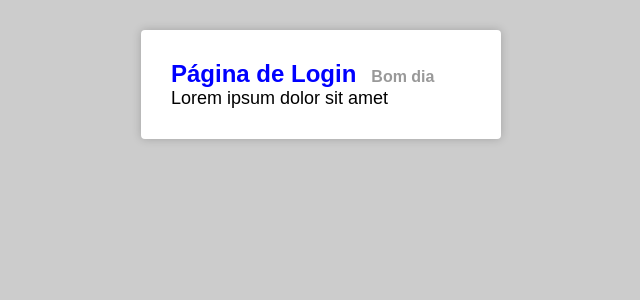
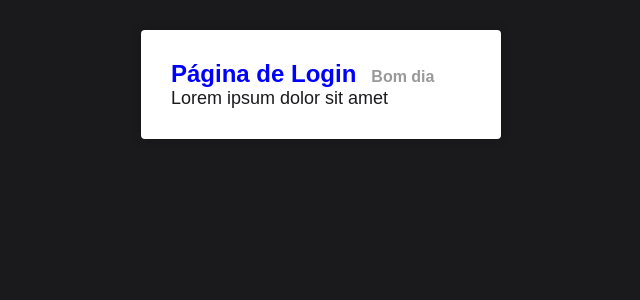
Before and after one commit to brunog-infosec/curso-js-typescript-react-luiz-otavio, a React (Create React App) app in the folder REACT/react-base/: page / in a window 1280 px wide. Shown: the top 300 px of the page, without its empty margins (319-959 px from the left). Built offline with nearby package versions, Linux system fonts and the light colour scheme.

Commit message:
aula 206: configurando cores globais

```diff
--- a/REACT/react-base/src/components/pages/Login/styled.js
+++ b/REACT/react-base/src/components/pages/Login/styled.js
@@ -1,7 +1,7 @@
-import styled from "styled-components";
+import styled from 'styled-components';
 
 export const Title = styled.h1`
-  color: ${props => (props.isRed ? 'red' : 'blue')}; //configurações do title
+  color: ${(props) => (props.isRed ? 'red' : 'blue')}; //configurações do title
   small {
     font-size: 12pt;
     margin-left: 15px;
--- /dev/null
+++ b/REACT/react-base/src/config/colors.js
@@ -0,0 +1,7 @@
+export const primaryColor = '#C3073F';
+export const primaryDarkColor = '#1A1A1D';
+
+export const successColor = '#0197F6';
+export const infoColor = '#0197F6';
+export const errorColor = '#F2AF29';
+export const warningColor = '#F2AF29';
--- a/REACT/react-base/src/styles/GlobalStyles.js
+++ b/REACT/react-base/src/styles/GlobalStyles.js
@@ -1,4 +1,5 @@
-import styled, { createGlobalStyle } from "styled-components";
+import styled, { createGlobalStyle } from 'styled-components';
+import { primaryColor, primaryDarkColor } from '../config/colors';
 
 export default createGlobalStyle`
   * {
@@ -10,7 +11,8 @@ export default createGlobalStyle`
 
   body {
     font-family: sans-serif;
-    background: #ccc;
+    background: ${primaryDarkColor};
+    color: ${primaryDarkColor};
   }
 
   html, border-style, #root {
@@ -19,10 +21,17 @@ export default createGlobalStyle`
 
   button {
     cursor: pointer;
+    background: ${primaryColor};
+    border: none;
+    color: #fff;
+    padding: 10px 20px;
+    border-radius: 4px;
+    font-weight: 700;
   }
 
   a {
     text-decoration: none;
+    color: ${primaryColor};
   }
 
   ul {
@@ -37,5 +46,5 @@ export const Container = styled.section`
   margin: 30px auto;
   padding: 30px;
   border-radius: 4px;
-  box-shadow: 0 0 10px rgba(0,0,0,0.2);
+  box-shadow: 0 0 10px rgba(0, 0, 0, 0.2);
 `;
```
Also changed, not shown: REACT/react-base/eslint.config.js (+4 -3 lines), REACT/react-base/eslint.config.mjs (deleted, +0 -11 lines).
